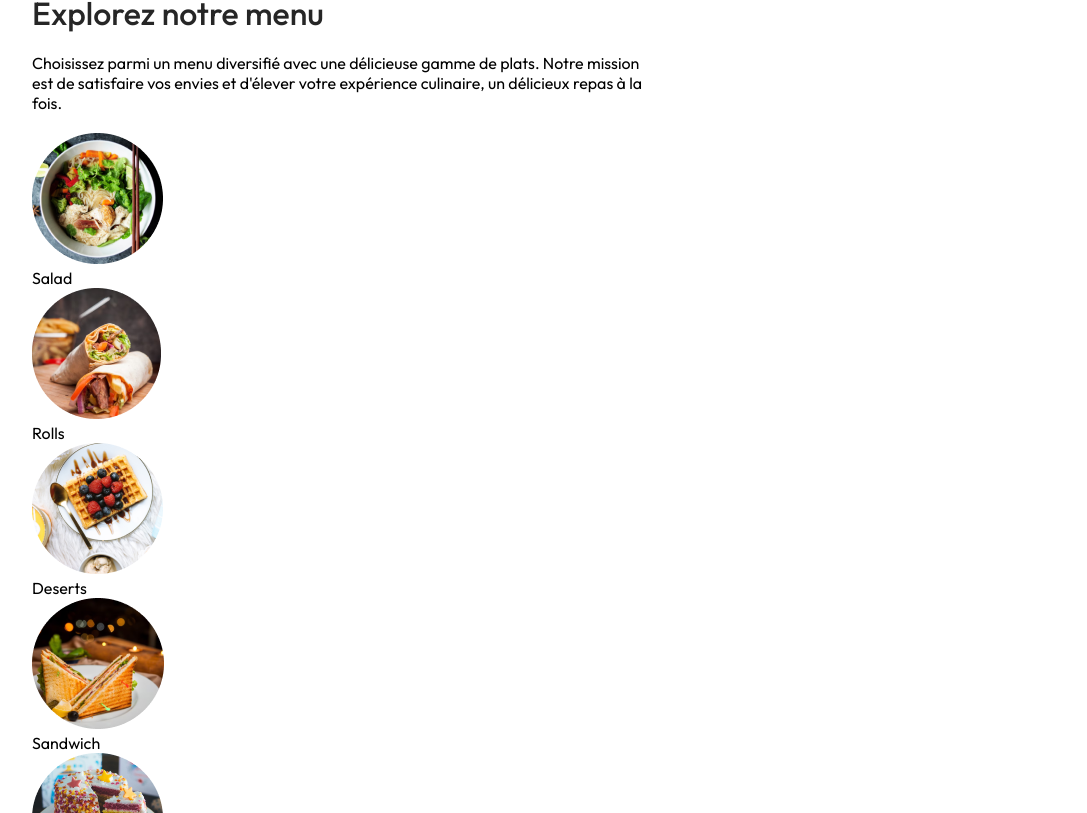
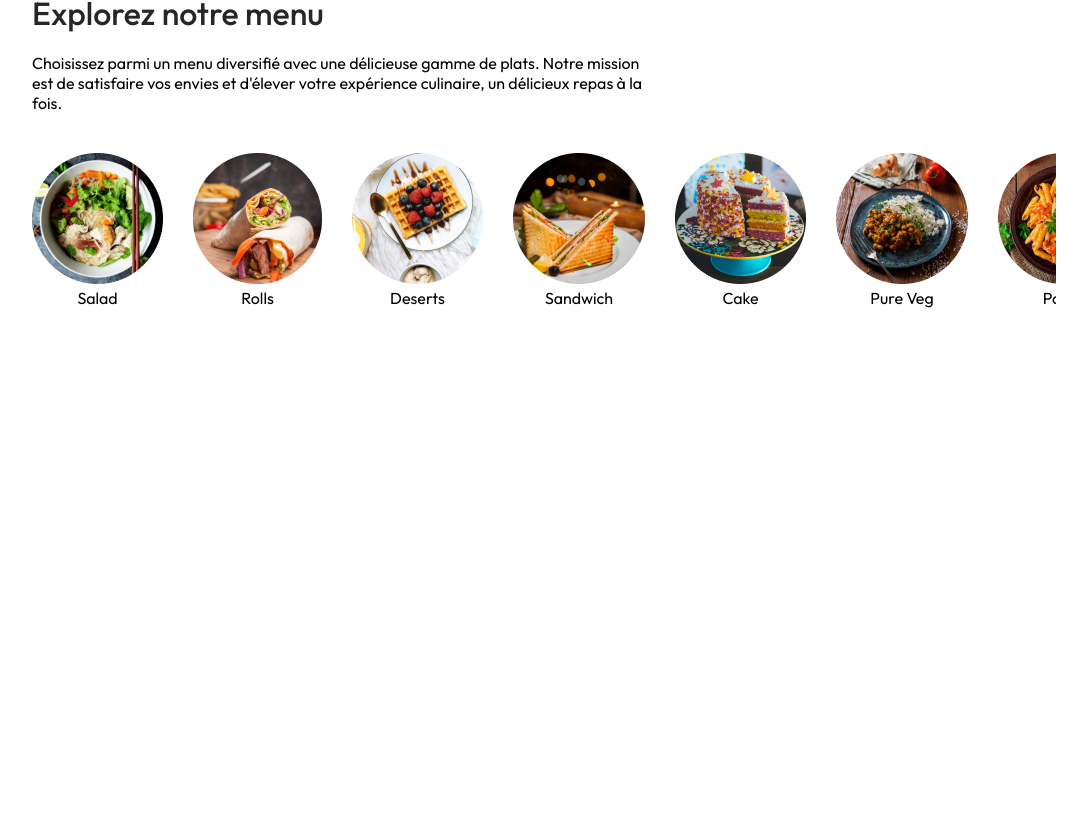
Before and after one commit to moonspark78/Food_Delivery, a React (Vite) app: page / in a window 1280 px wide. Shown: the part 667-1480 px from the top of the page, without its empty margins (96-1183 px from the left). After the commit the page ends 995 px from the top, so only its background shows below. Built offline with nearby package versions, Linux system fonts and the light colour scheme.

Commit message:
:art: working  the ExploreMenu components   :art:

```diff
--- a/src/components/ExploreMenu/ExploreMenu.css
+++ b/src/components/ExploreMenu/ExploreMenu.css
@@ -14,4 +14,12 @@
     columns: #808080;
 }
 
-.explore-menu-list{}
+.explore-menu-list{
+    display: flex;
+    justify-content: space-between;
+    align-items: center;
+    gap: 30px;
+    text-align: center;
+    margin: 20px 0;
+    overflow-x: scroll;
+}
```
